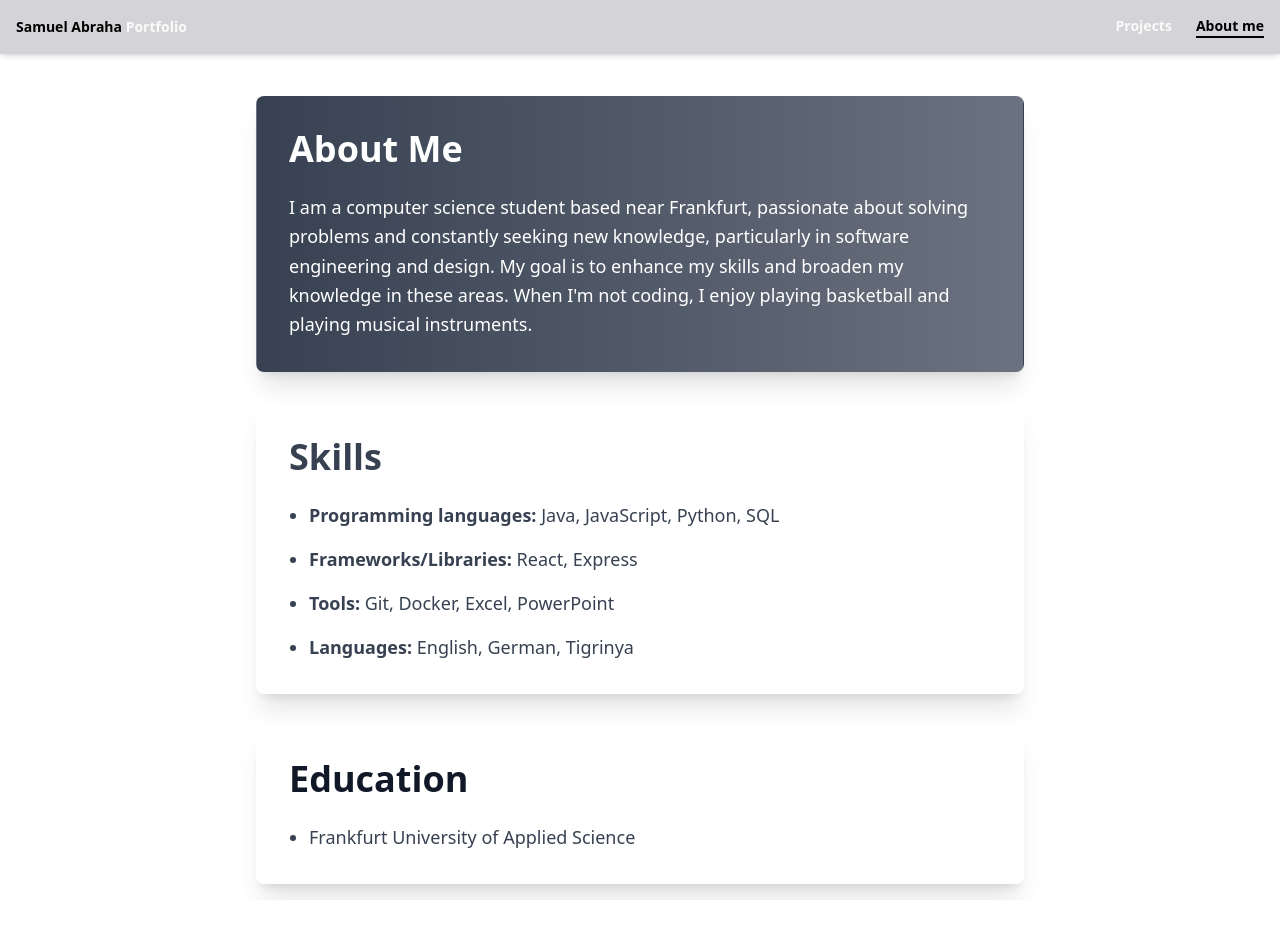
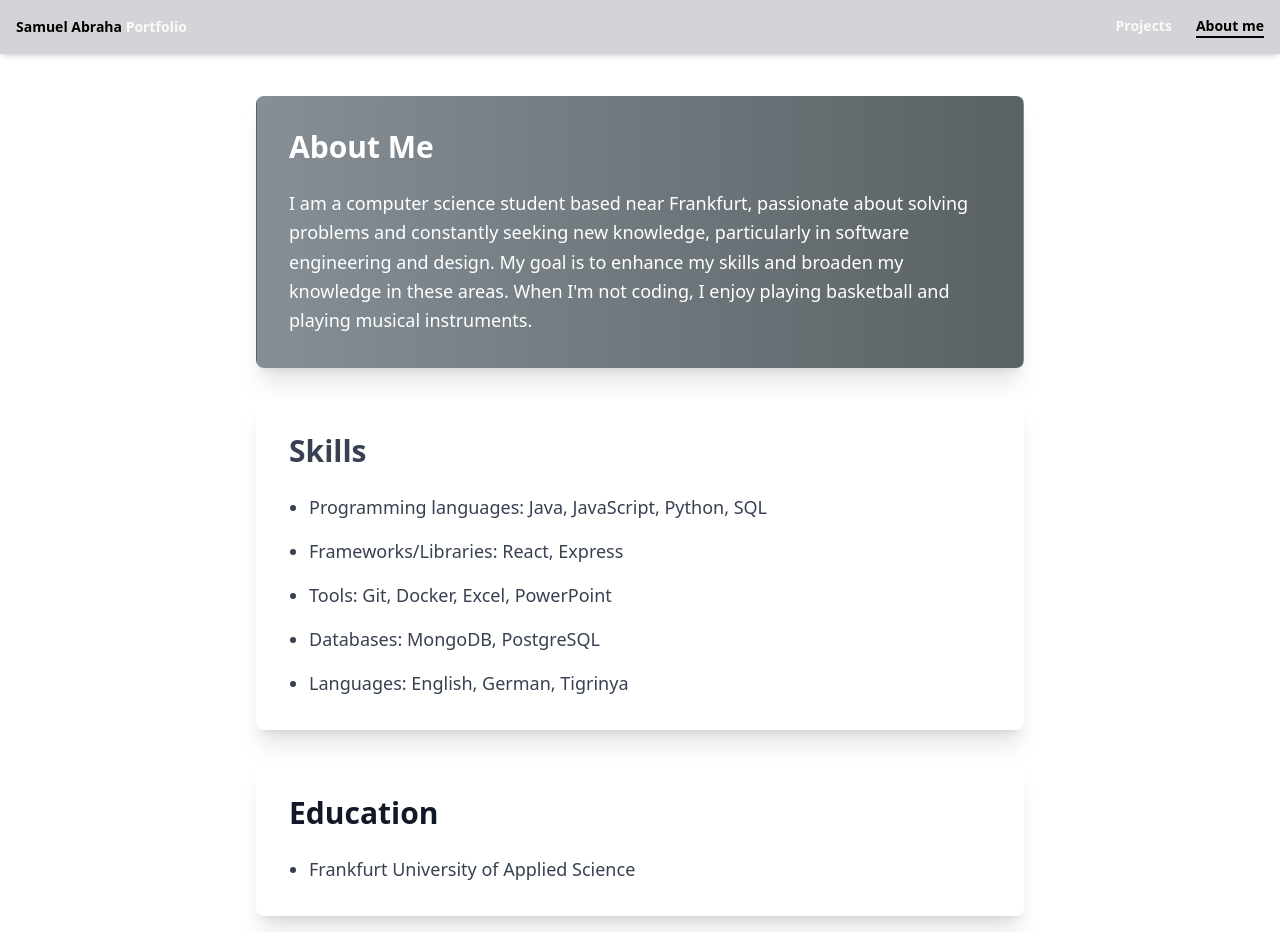
Before and after one commit to sam-abraha/portfolio, a React (Vite) app in the folder my-portfolio/: page /aboutme in a window 1280 px wide. Before the commit the page ends 900 px from the top, so only its background shows below. Built offline with nearby package versions, Linux system fonts and the light colour scheme.

Commit message:
Edit: Update AboutMe design

```diff
--- a/my-portfolio/src/pages/AboutMe.jsx
+++ b/my-portfolio/src/pages/AboutMe.jsx
@@ -1,8 +1,8 @@
 export default function AboutMe() {
     return (
       <div className="container mx-auto mt-20 p-4">
-        <div className="max-w-3xl mx-auto p-8 border border-transparent rounded-lg shadow-xl mb-8 bg-gradient-to-r from-slategrey to-coolgrey text-white">
-          <h1 className="text-4xl font-bold mb-6">About Me</h1>
+        <div className="max-w-3xl mx-auto p-8 border border-transparent rounded-lg shadow-xl mb-8 bg-gradient-to-r from-lightgrey to-darkgrey  text-white">
+          <h1 className="text-3xl font-bold mb-6">About Me</h1>
           <p className="text-lg leading-relaxed">
             I am a computer science student based near Frankfurt, passionate about solving problems and constantly seeking new knowledge,
             particularly in software engineering and design. My goal is to enhance my skills and broaden my knowledge in these areas.
@@ -10,16 +10,17 @@ export default function AboutMe() {
           </p>
         </div>
         <div className="max-w-3xl mx-auto p-8 border border-transparent rounded-lg text-gray-700 shadow-xl mb-8 bg-white">
-          <h1 className="text-4xl font-bold mb-6 text-gray-700">Skills</h1>
+          <h1 className="text-3xl font-bold mb-6 text-gray-700">Skills</h1>
           <ul className="list-disc pl-5 space-y-4">
-            <li className="text-lg"><span className="font-bold">Programming languages:</span> Java, JavaScript, Python, SQL</li>
-            <li className="text-lg"><span className="font-bold">Frameworks/Libraries:</span> React, Express</li>
-            <li className="text-lg"><span className="font-bold">Tools:</span> Git, Docker, Excel, PowerPoint</li>
-            <li className="text-lg"><span className="font-bold">Languages:</span> English, German, Tigrinya</li>
+            <li className="text-lg"><span className="font-semi-bold">Programming languages:</span> Java, JavaScript, Python, SQL</li>
+            <li className="text-lg"><span className="font-semi-bold">Frameworks/Libraries:</span> React, Express</li>
+            <li className="text-lg"><span className="font-semi-bold">Tools:</span> Git, Docker, Excel, PowerPoint</li>
+            <li className="text-lg"><span className="font-semi-bold">Databases:</span> MongoDB, PostgreSQL</li>
+            <li className="text-lg"><span className="font-semi-bold">Languages:</span> English, German, Tigrinya</li>
           </ul>
         </div>
         <div className="max-w-3xl mx-auto p-8 border border-transparent rounded-lg text-gray-700 shadow-xl bg-white">
-          <h1 className="text-4xl font-bold mb-6 text-gray-900">Education</h1>
+          <h1 className="text-3xl font-bold mb-6 text-gray-900">Education</h1>
           <ul className="list-disc pl-5 space-y-4">
             <li className="text-lg">Frankfurt University of Applied Science</li>
           </ul>
--- a/my-portfolio/tailwind.config.js
+++ b/my-portfolio/tailwind.config.js
@@ -13,8 +13,8 @@ module.exports = {
         teal : '#10B981',
         stone : '#fafaf9',
         darkblue : '#1E3A8A',
-        'purple-500': '#6b46c1',
-        'blue-500': '#3182ce',
+        lightgrey : '#868F96',
+        darkgrey : '#596164',
       },
       animation: {
         'flip-left': 'flipLeft 0.6s ease-out forwards',
```
